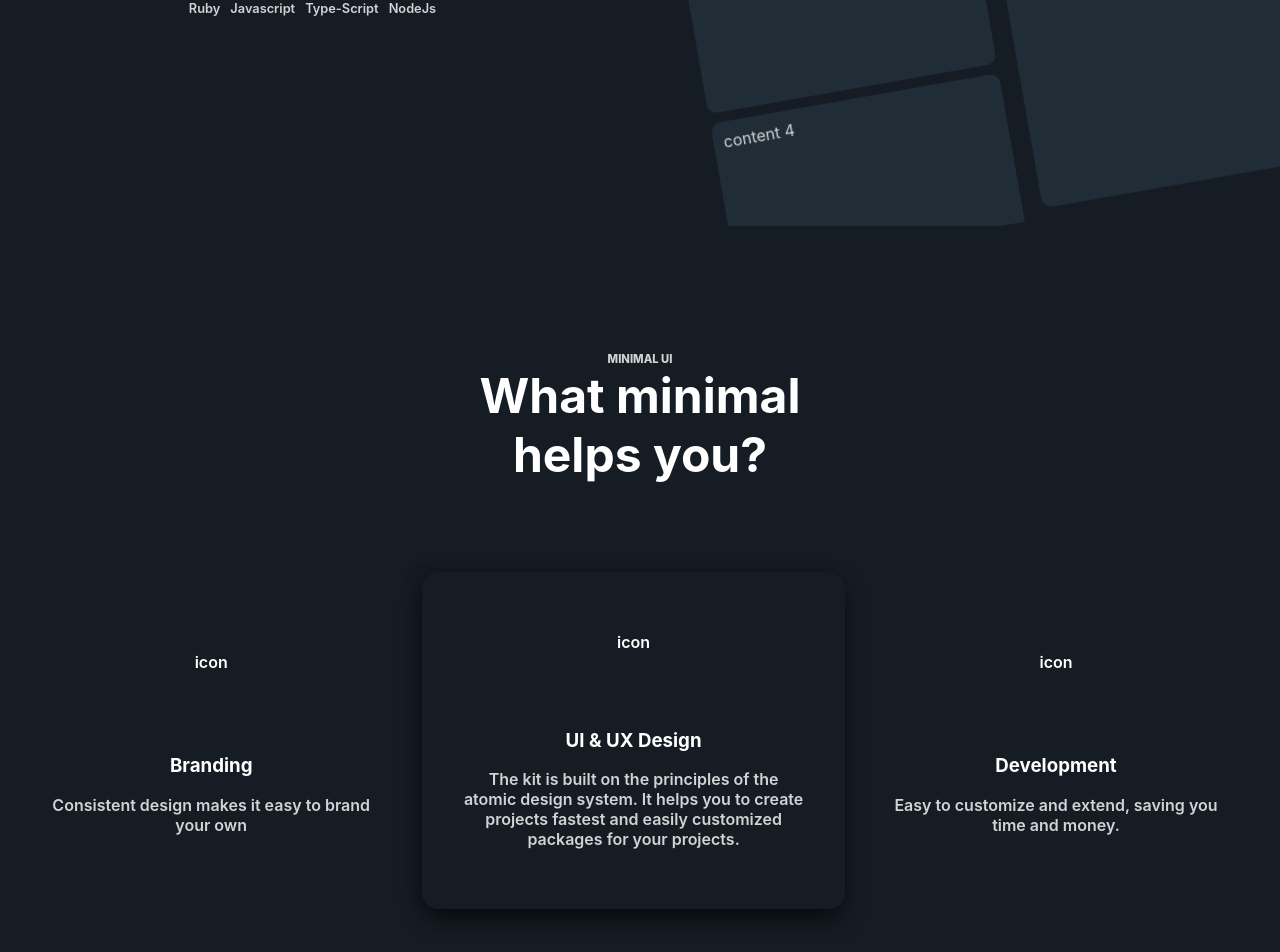
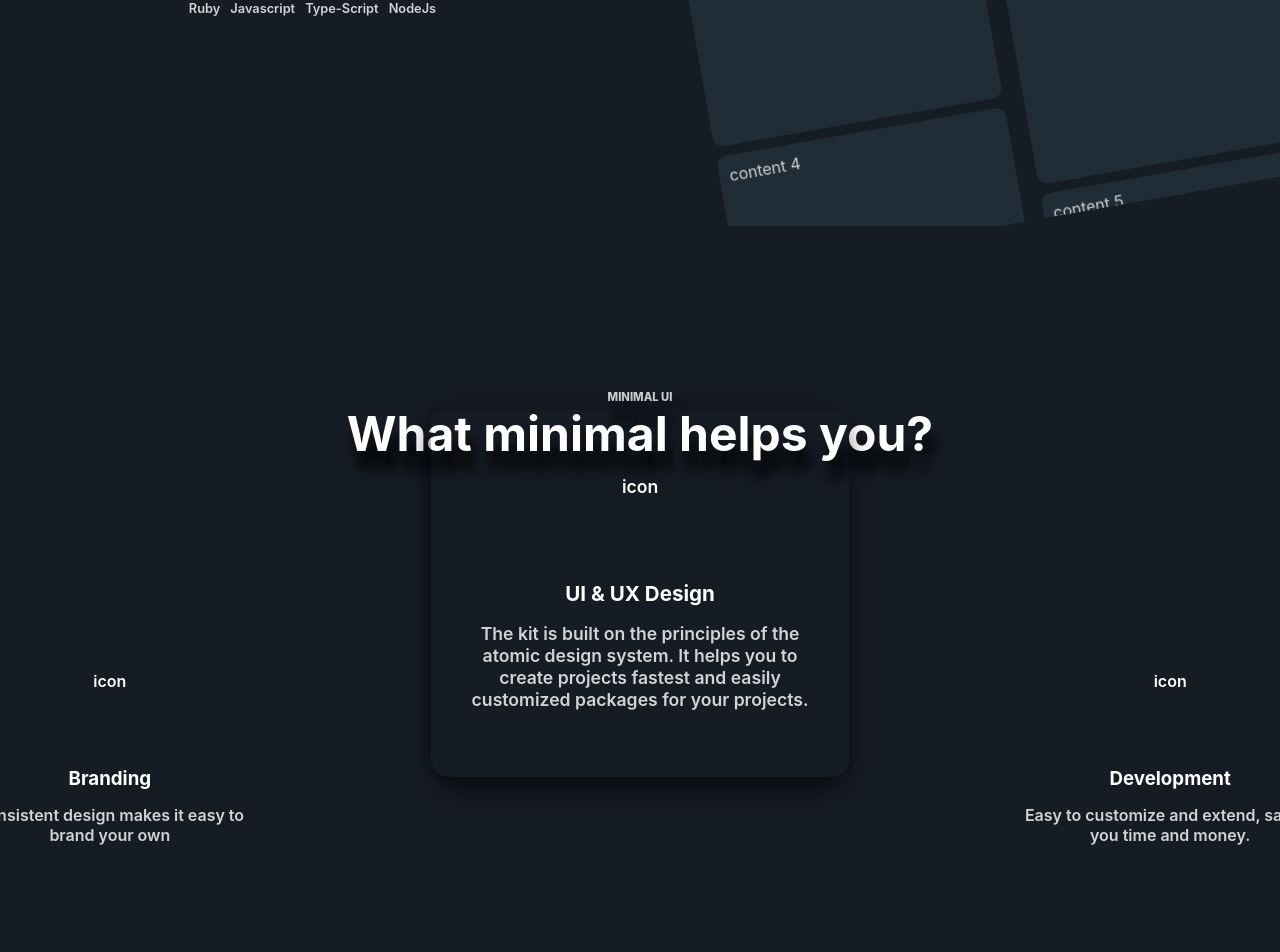
Before and after one commit to Iamkartiksaini/Basic-Redux, a React (Create React App) app: page / in a window 1280 px wide. Shown: the part 574-1526 px from the top of the page. Built offline with nearby package versions, Linux system fonts and the light colour scheme; the HTML template or start-up script is replaced by a standard one.

Commit message:
ThirdPage

```diff
--- a/src/Styles/First_Vh.css
+++ b/src/Styles/First_Vh.css
@@ -42,6 +42,7 @@
   color: transparent;
   background-clip: text;
   margin: 15px 0px;
+  -webkit-box-reflect: below -15px linear-gradient(transparent, rgba(255, 255, 255, 0.219));
 }
 .Minimals_text p {
   color: #d2d3d4;
@@ -112,12 +113,12 @@
 } */
 .graphicIntro div:nth-of-type(1) .card {
   animation-name: move-element;
-  animation-duration: 70s;
+  animation-duration: 80s;
   animation-iteration-count: infinite;
 }
 .graphicIntro div:nth-of-type(2) .card {
   animation-name: move-element2;
-  animation-duration: 70s;
+  animation-duration: 80s;
   animation-iteration-count: infinite;
   transform: translateY(-50vh);
 }
--- a/src/Styles/Second_Vh.css
+++ b/src/Styles/Second_Vh.css
@@ -1,9 +1,9 @@
 .Second_Vh {
-  height: 100vh;
+  height: 100%;
   overflow: hidden;
   color: white;
   position: relative;
-  margin-bottom: 40vh;
+  padding-top: 100px;
   /* background-color: #161c24; */
   z-index: -1;
 }
@@ -13,20 +13,27 @@
   justify-content: center;
   align-items: center;
   height: 40%;
-  padding-top: 5%;
+  padding: 5%;
   /* gap: 10%; */
 }
 .Second_Vh > .intro > h1 {
   font-size: 3rem;
-  width: 30%;
   text-align: center;
+  text-shadow: 5px 20px 13px rgb(0 0 0);
+}
+.Second_Vh .intro p {
+  font-weight: 800;
+  font-size: 0.7rem;
+  text-shadow: 5px 20px 13px rgb(0 0 0);
 }
 .Second_Vh > .cardIntro {
   display: flex;
   flex-direction: row;
   text-align: center;
+  justify-content: center;
+  align-items: center;
   flex-wrap: wrap;
-  margin-top: 2%;
+  padding: 5%;
   font-weight: 600;
 }
 .Second_Vh .cardIntro div {
@@ -36,16 +43,15 @@
   align-items: center;
   justify-content: center;
   padding: 30px 20px;
+  /* margin: 0px 20px; */
   border-radius: 16px;
+  min-width: 350px;
 }
 .Second_Vh .cardIntro div h3 {
   margin-bottom: 5%;
   margin-top: 5%;
 }
-.Second_Vh .intro p {
-  font-weight: 800;
-  font-size: 0.7rem;
-}
+
 .Second_Vh .cardIntro div p,
 .Second_Vh .intro p {
   color: #d2d3d4;
@@ -54,3 +60,43 @@
   box-shadow: rgba(0, 0, 0, 0.11) -8px -8px 12px 0px,
     rgba(0, 0, 0, 0.733) 0px 12px 24px -4px;
 }
+/* On Scroll */
+
+.firstCard {
+  transform: translateX(-150px);
+}
+.secondCard {
+  transform: translateY(-150px);
+  scale: 1.1;
+}
+.thirdCard {
+  transform: translateX(150px);
+}
+.animatedUp {
+  animation: upSide 0.5s ease-in-out forwards;
+}
+.animatedLeft {
+  animation: leftSide 0.5s ease-in-out forwards;
+}
+.animatedRight {
+  animation: rightside 0.5s ease-in-out forwards;
+}
+
+@keyframes upSide {
+  100% {
+    scale: 1;
+    transform: translateY(0);
+  }
+}
+
+@keyframes leftSide {
+  100% {
+    transform: translateX(0);
+  }
+}
+
+@keyframes rightside {
+  100% {
+    transform: translateX(0);
+  }
+}
```
Also changed, not shown: src/Styles/Third_Vh.css (added, +88 -0 lines).
